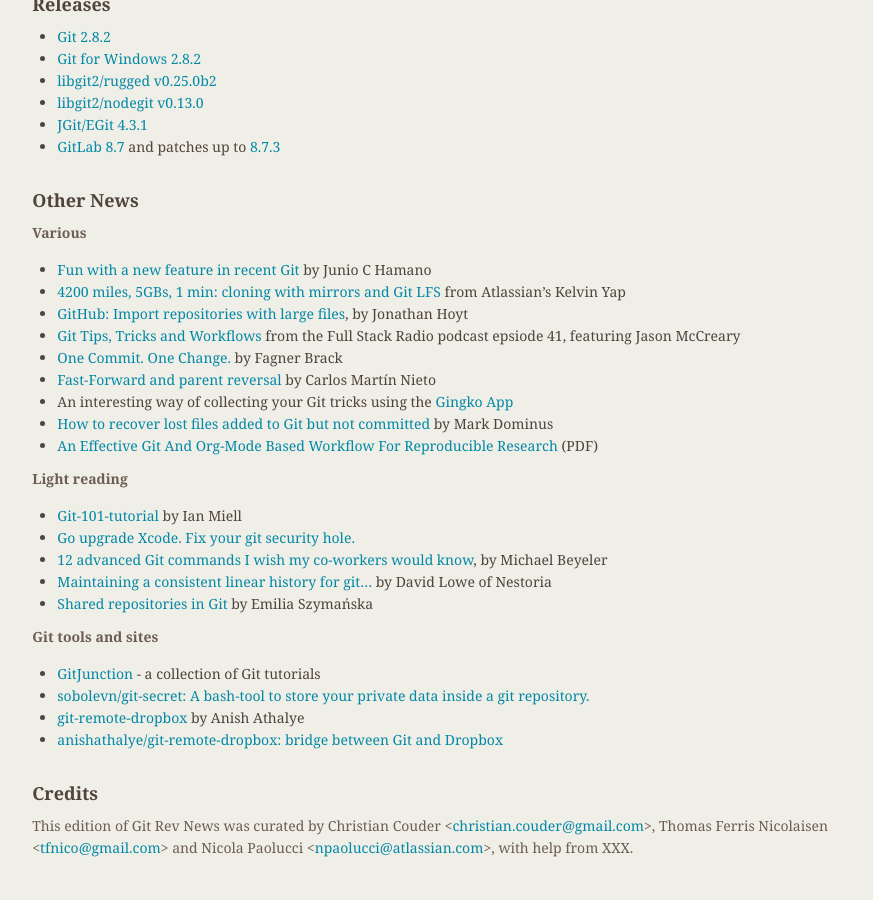
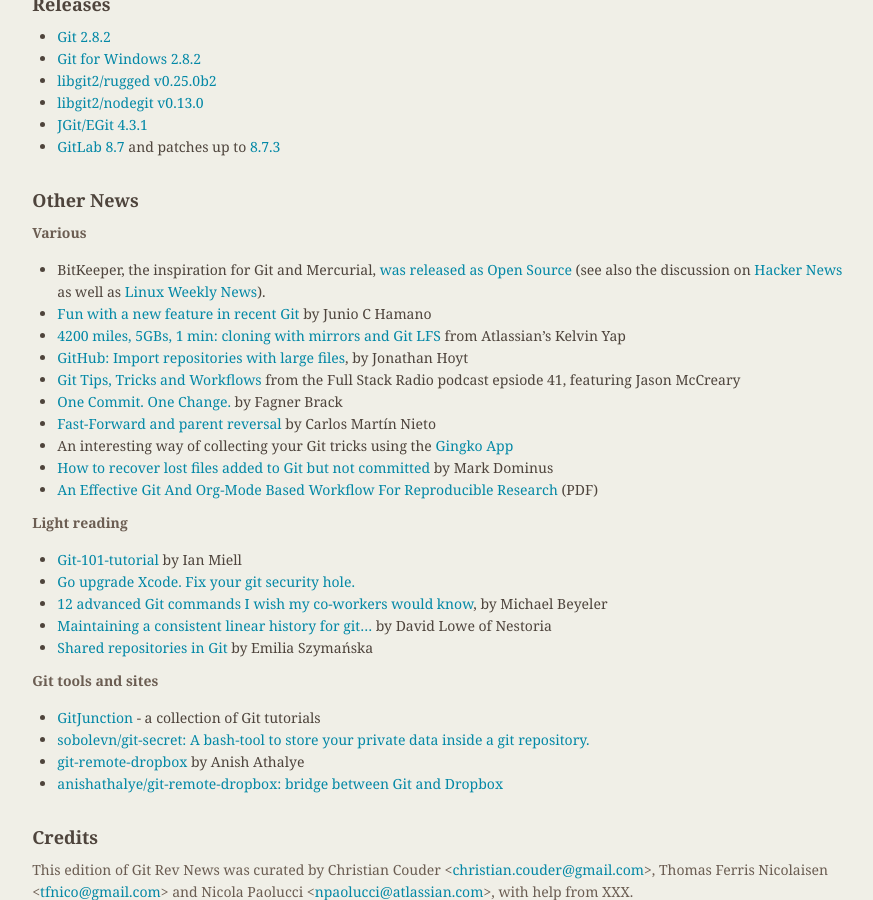
Before and after one commit to git/git.github.io, a Jekyll site: the page built from rev_news/drafts/edition-15.md, in a window 1280 px wide and 900 px high, scrolled down 3397 px. Shown: the whole window, without its empty margins (339-1212 px from the left). Built offline with Jekyll 4.4.1, drawn with Linux system fonts in a browser that asks for light colours; before the commit the page ends 4271 px from its top, so only the background shows below that.

Commit message:
Rev News: mention the big BitKeeper news
BitKeeper is now Open Source...

```diff
--- a/rev_news/drafts/edition-15.md
+++ b/rev_news/drafts/edition-15.md
@@ -248,6 +248,7 @@
 
 __Various__
 
+* BitKeeper, the inspiration for Git and Mercurial, [was released as Open Source](https://users.bitkeeper.org/t/bk-7-2ce-released-2016-05-09/93) (see also the discussion on [Hacker News](https://news.ycombinator.com/item?id=11667494) as well as [Linux Weekly News](https://lwn.net/Articles/686896/)).
 * [Fun with a new feature in recent Git](https://git-blame.blogspot.de/2016/05/fun-with-new-feature-in-recent-git.html) by Junio C Hamano
 * [4200 miles, 5GBs, 1 min: cloning with mirrors and Git LFS](http://blogs.atlassian.com/2016/04/bitbucket-data-center-smart-mirroring-with-git-lfs-support/) from Atlassian's Kelvin Yap
 * [GitHub: Import repositories with large files](https://github.com/blog/2163-import-repositories-with-large-files), by Jonathan Hoyt
```
